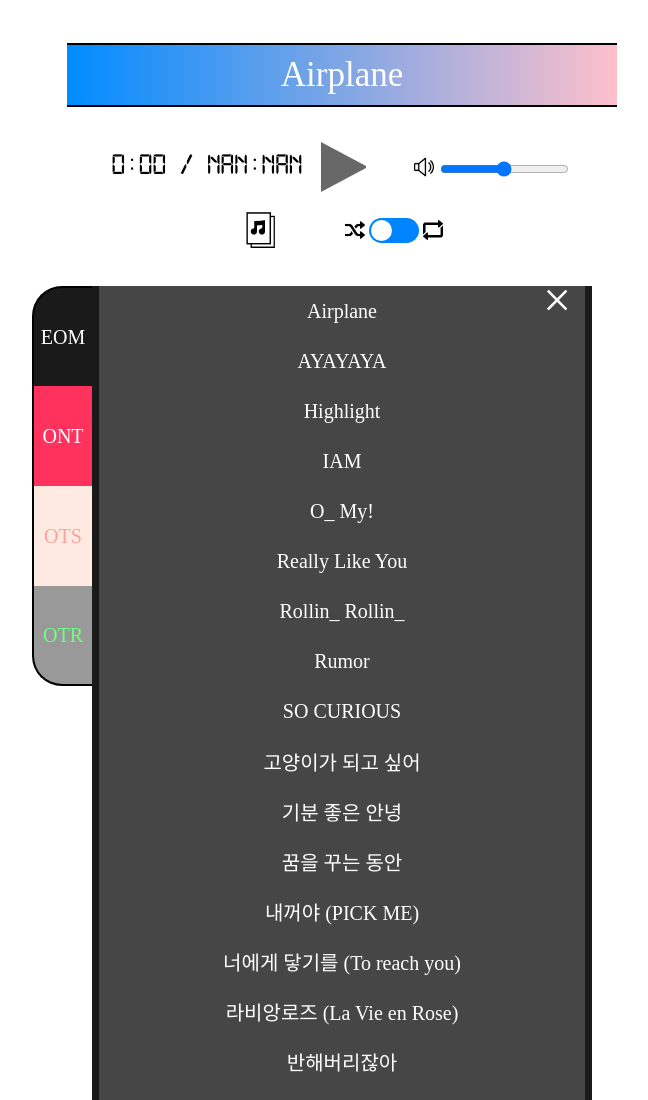
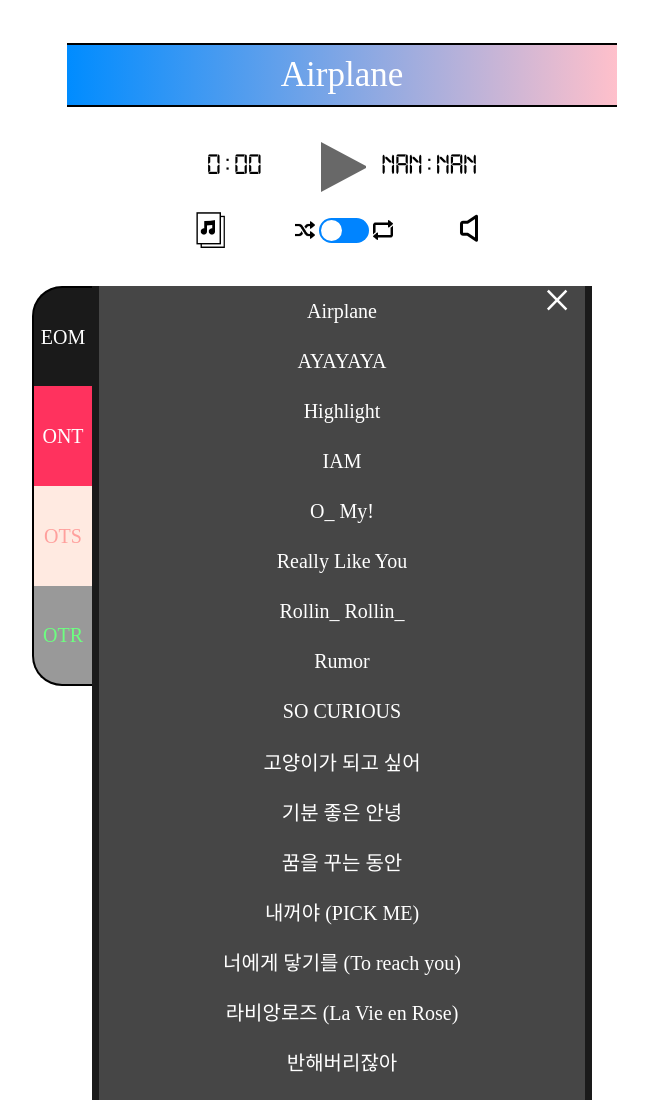
Before and after one commit to chamd/radio, a plain HTML site: page index.html in a window 1280 px wide. Shown: the top 1100 px of the page, without its empty margins (298-946 px from the left). Drawn offline with nearby package versions, Linux system fonts and the light colour scheme; a web font is replaced by a local one.

Commit message:
Add files via upload

```diff
--- a/css/main.css
+++ b/css/main.css
@@ -25,10 +25,6 @@ body::-webkit-scrollbar {
     font-family: 'go';
 }
 
-#volume {
-    width: 20px;
-}
-
 #rand {
     height: 40px;
     width: 40px;
@@ -45,12 +41,7 @@ body::-webkit-scrollbar {
     border-bottom: 24px solid transparent;
     background-color: transparent;
     margin-left: 15px;
-}
-
-.sound {
-    position: absolute;
-    margin-top: -35px;
-    margin-left: 300px;
+    z-index: 2;
 }
 
 .sbtn {
@@ -112,7 +103,7 @@ body::-webkit-scrollbar {
 #time {
     position: absolute;
     margin-top: -40px;
-    margin-left: -270px;
     font-family: d7;
     font-size: 30px;
+    z-index: 1;
 }
--- a/index.html
+++ b/index.html
@@ -9,6 +9,8 @@
   <link rel="stylesheet" href="./css/main.css">
   <link rel="stylesheet" href="./css/color.css">
   <link rel="stylesheet" href="./css/raore.css">
+
+  <link href='https://unpkg.com/boxicons@2.0.9/css/boxicons.min.css' rel='stylesheet'>
 
   <link rel="shortcut icon" href="favicon.ico">
   <link rel="icon" href="favicon.ico">
@@ -26,17 +28,14 @@
   </div>
 
   <div class="outer">
-    <p id="time">0:00 / 0:00</p>
-    <div class="sound">
-      <img src="./img/volume.png" id="volume" onclick="mute();">
-      <input type="range" min="0" max="100" value="50" id="sound" oninput="sound(this.value);" onchange="sound(this.value);">
-    </div>
+    <p id="time">0:00&emsp;&emsp;&emsp;&emsp;0:00</p>
   </div>
 
   <br>
 
   <div class="outer">
     <img src="./img/rand.png" onclick="change(-1);" id="rand">
+
     &emsp;&emsp;&emsp;&emsp;
 
     <img src="img/shuffle.png" id="rr">
@@ -45,6 +44,11 @@
     <label id="raore" for="rri"></label>
     &nbsp;
     <img src="img/repeat.png" id="rr">
+
+    &emsp;&emsp;&emsp;&emsp;
+
+    <i class='bx bx-volume bx-md' id="volume" onclick="mute();"></i>
+
 
   </div>
 
--- a/js/main.js
+++ b/js/main.js
@@ -9,7 +9,7 @@ var close = 0;
 
 music.src = "./music/단콘/Airplane.mp3";
 
-music.volume = 0.5;
+music.volume = 0.1;
 
 lists(0);
 timeStart();
@@ -76,11 +76,6 @@ function change(mod) {
     music.play();
     musicP = 1;
   })
-}
-
-function sound(sound) {
-  var volume = parseInt(sound) / 100
-  music.volume = volume;
 }
 
 function lists(list) {
@@ -165,14 +160,31 @@ function stop() {
 }
 
 function mute() {
-  if (muted == 0) {
-    document.getElementById("volume").src = "./img/mute.png";
-    music.muted = true;
-    muted = 1;
-  } else {
-    document.getElementById("volume").src = "./img/volume.png";
-    music.muted = false;
-    muted = 0;
+  switch (muted) {
+    case 0:
+      document.getElementById("volume").classList.remove("bx-volume");
+      document.getElementById("volume").classList.add("bx-volume-low");
+      muted++;
+      music.volume = 0.3;
+      break;
+    case 1:
+      document.getElementById("volume").classList.remove("bx-volume-low");
+      document.getElementById("volume").classList.add("bx-volume-full");
+      muted++;
+      music.volume = 0.5;
+      break;
+    case 2:
+      document.getElementById("volume").classList.remove("bx-volume-full");
+      document.getElementById("volume").classList.add("bx-volume-mute");
+      muted++;
+      music.volume = 0;
+      break;
+    case 3:
+      document.getElementById("volume").classList.remove("bx-volume-mute");
+      document.getElementById("volume").classList.add("bx-volume");
+      muted = 0;
+      music.volume = 0.1;
+      break;
   }
 }
 
@@ -194,15 +206,15 @@ function time() {
 
   if (0 <= time.timeS && time.timeS <= 9) {
     if (0 <= time.durationS && time.durationS <= 9) {
-      document.getElementById("time").textContent = `${time.timeM}:0${time.timeS} / ${time.durationM}:0${time.durationS}`;
+      document.getElementById("time").textContent = `${time.timeM}:0${time.timeS}\u2003\u2003\u2003\u2003${time.durationM}:0${time.durationS}`;
     } else {
-      document.getElementById("time").textContent = `${time.timeM}:0${time.timeS} / ${time.durationM}:${time.durationS}`;
+      document.getElementById("time").textContent = `${time.timeM}:0${time.timeS}\u2003\u2003\u2003\u2003${time.durationM}:${time.durationS}`;
     }
   } else {
     if (0 <= time.durationS && time.durationS <= 9) {
-      document.getElementById("time").textContent = `${time.timeM}:${time.timeS} / ${time.durationM}:0${time.durationS}`;
+      document.getElementById("time").textContent = `${time.timeM}:${time.timeS}\u2003\u2003\u2003\u2003${time.durationM}:0${time.durationS}`;
     } else {
-      document.getElementById("time").textContent = `${time.timeM}:${time.timeS} / ${time.durationM}:${time.durationS}`;
+      document.getElementById("time").textContent = `${time.timeM}:${time.timeS}\u2003\u2003\u2003\u2003${time.durationM}:${time.durationS}`;
     }
   }
 
```
